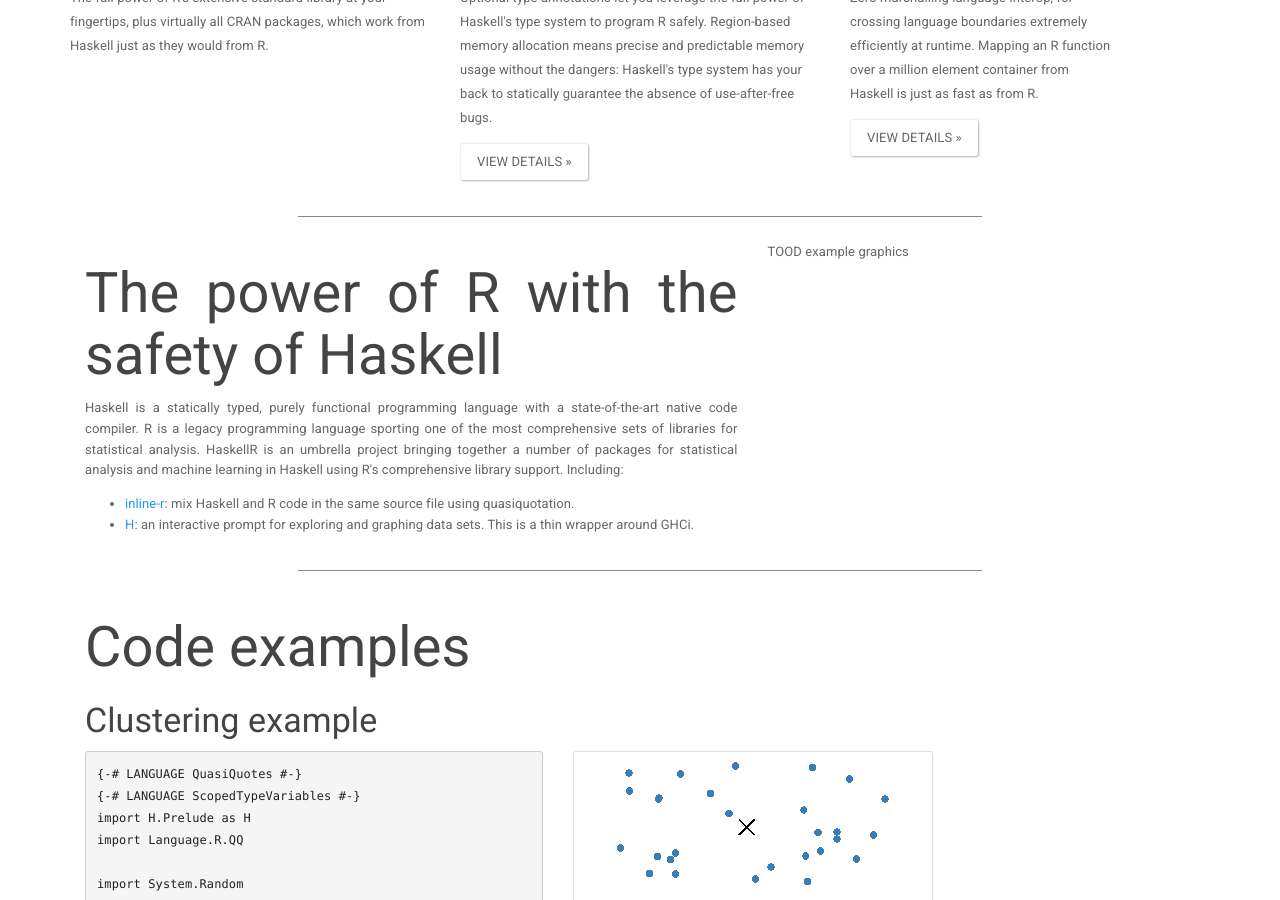
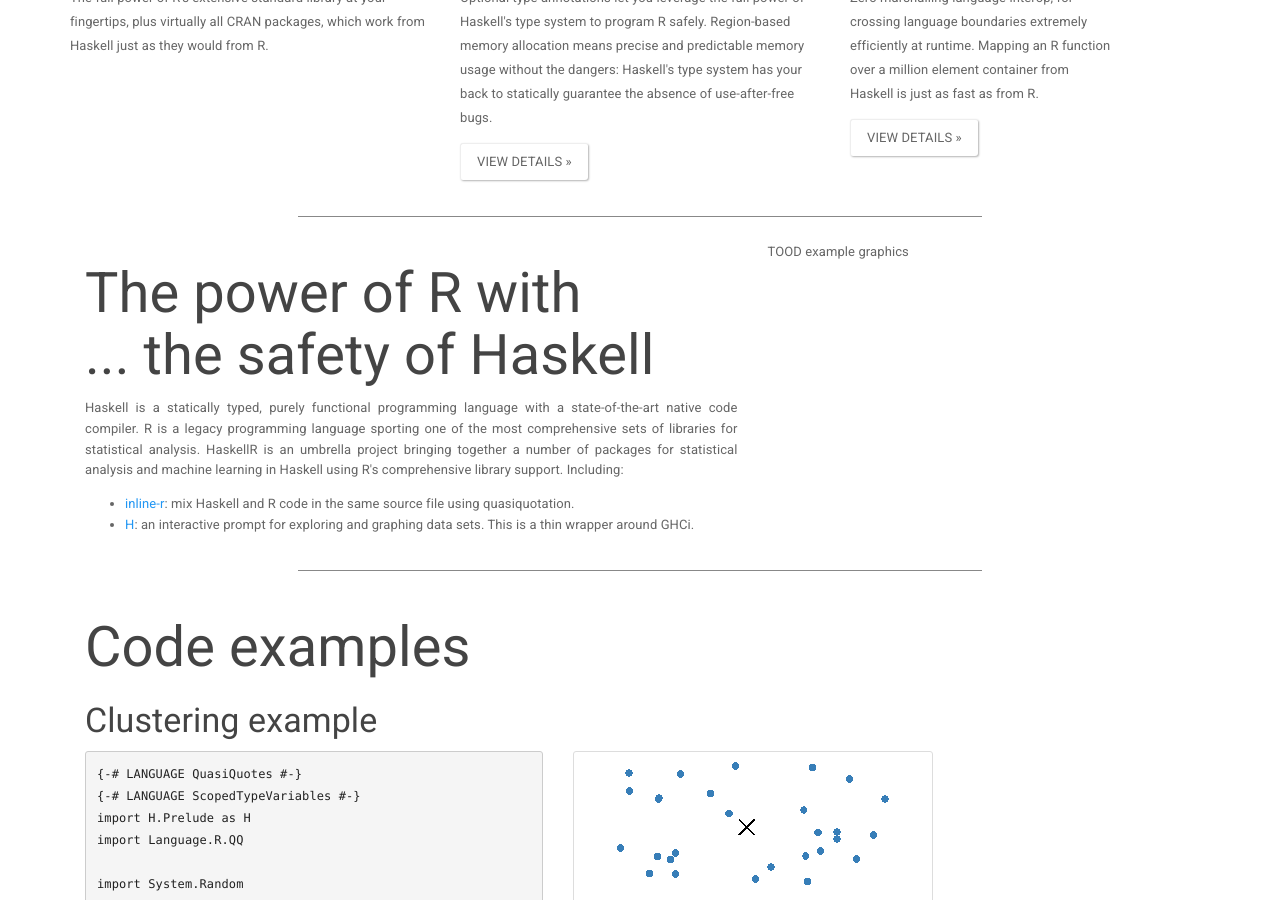
Before and after one commit to tweag/HaskellR, a Jekyll site: the page built from index.html, in a window 1280 px wide and 900 px high, scrolled down 567 px. Built offline with Jekyll 4.4.1, drawn with Linux system fonts in a browser that asks for light colours; Markdown is read by kramdown in place of the engine named in the settings.

Commit message:
line break.

```diff
--- a/index.html
+++ b/index.html
@@ -48,7 +48,7 @@ id: home
   <div class="row">
     <div class="col-md-7">
       <div style="text-align: justify; line-height: 1.6">
-	<h1> The power of R with the safety of Haskell </h1>
+	<h1> The power of R with <br/>... the safety of Haskell </h1>
 	<p>Haskell is a statically typed, purely functional programming
 	  language with a state-of-the-art native code compiler. R is
 	  a legacy programming language sporting one of the most
```
